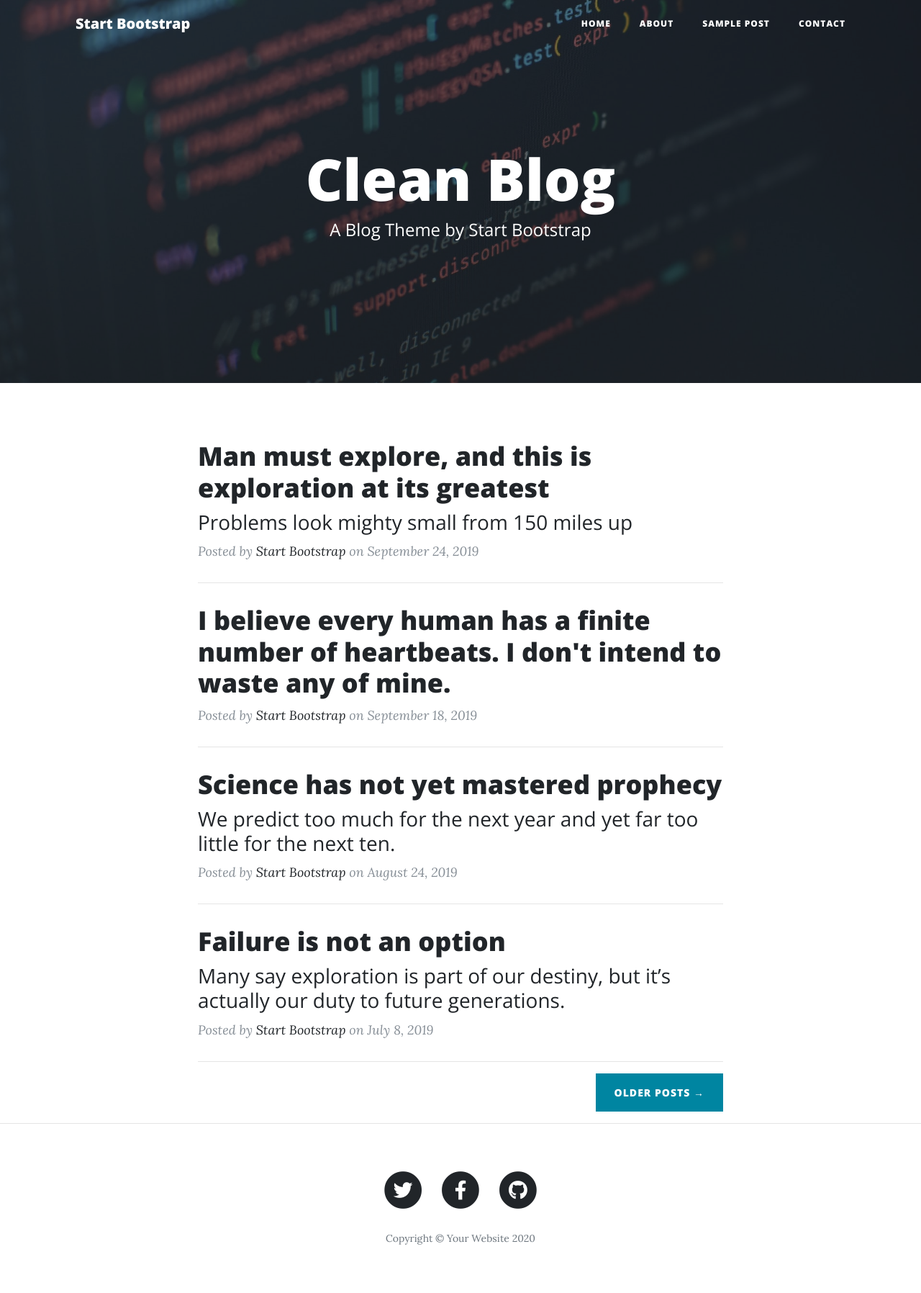
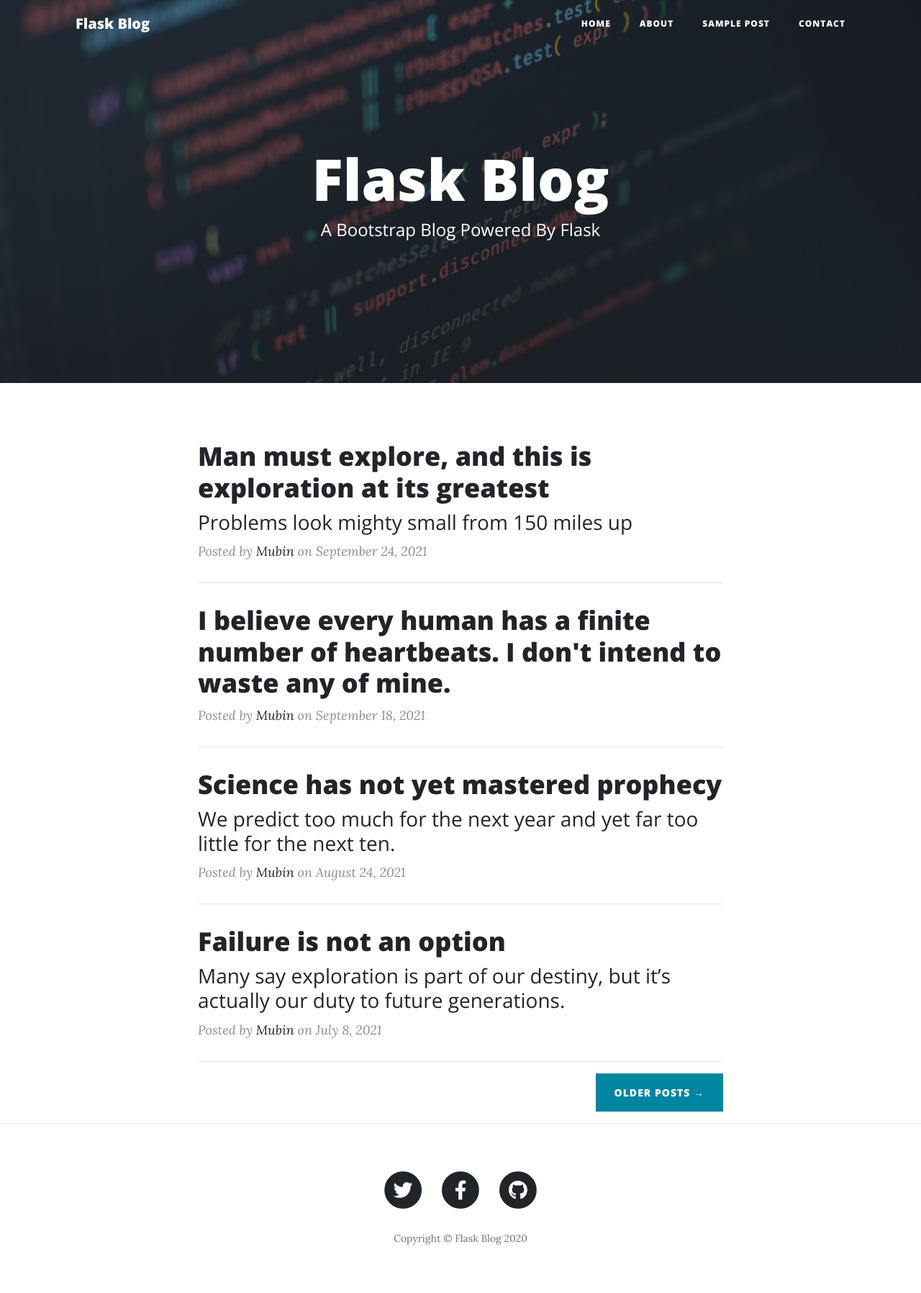
Before and after one commit to kmhmubin/Python-Projects-with-source-code, a Flask app: page / in a window 1280 px wide. Shown: the whole page at 72% size. Run offline with Flask 2, Linux system fonts and the light colour scheme; some libraries are stand-ins or nearby versions.

Commit message:
feat: index update

```diff
--- a/FlasKBlog/templates/index.html
+++ b/FlasKBlog/templates/index.html
@@ -1,35 +1,57 @@
 <!DOCTYPE html>
 <html lang="en">
+  <head>
+    <meta charset="utf-8" />
+    <meta
+      name="viewport"
+      content="width=device-width, initial-scale=1, shrink-to-fit=no"
+    />
+    <meta name="description" content="" />
+    <meta name="author" content="" />
 
-<head>
-
-  <meta charset="utf-8">
-  <meta name="viewport" content="width=device-width, initial-scale=1, shrink-to-fit=no">
-  <meta name="description" content="">
-  <meta name="author" content="">
-
-  <title>Clean Blog - Start Bootstrap Theme</title>
+    <title>Flask Blog</title>
 
     <!-- Bootstrap core CSS -->
-  <link href="vendor/bootstrap/css/bootstrap.min.css" rel="stylesheet">
+    <link
+      href="/static/vendor/bootstrap/css/bootstrap.min.css"
+      rel="stylesheet"
+    />
 
     <!-- Custom fonts for this template -->
-  <link href="vendor/fontawesome-free/css/all.min.css" rel="stylesheet" type="text/css">
-  <link href='https://fonts.googleapis.com/css?family=Lora:400,700,400italic,700italic' rel='stylesheet' type='text/css'>
-  <link href='https://fonts.googleapis.com/css?family=Open+Sans:300italic,400italic,600italic,700italic,800italic,400,300,600,700,800' rel='stylesheet' type='text/css'>
+    <link
+      href="/static/vendor/fontawesome-free/css/all.min.css"
+      rel="stylesheet"
+      type="text/css"
+    />
+    <link
+      href="https://fonts.googleapis.com/css?family=Lora:400,700,400italic,700italic"
+      rel="stylesheet"
+      type="text/css"
+    />
+    <link
+      href="https://fonts.googleapis.com/css?family=Open+Sans:300italic,400italic,600italic,700italic,800italic,400,300,600,700,800"
+      rel="stylesheet"
+      type="text/css"
+    />
 
     <!-- Custom styles for this template -->
-  <link href="css/clean-blog.min.css" rel="stylesheet">
-
+    <link href="/static/css/clean-blog.min.css" rel="stylesheet" />
   </head>
 
   <body>
-
     <!-- Navigation -->
     <nav class="navbar navbar-expand-lg navbar-light fixed-top" id="mainNav">
       <div class="container">
-      <a class="navbar-brand" href="index.html">Start Bootstrap</a>
-      <button class="navbar-toggler navbar-toggler-right" type="button" data-toggle="collapse" data-target="#navbarResponsive" aria-controls="navbarResponsive" aria-expanded="false" aria-label="Toggle navigation">
+        <a class="navbar-brand" href="index.html">Flask Blog</a>
+        <button
+          class="navbar-toggler navbar-toggler-right"
+          type="button"
+          data-toggle="collapse"
+          data-target="#navbarResponsive"
+          aria-controls="navbarResponsive"
+          aria-expanded="false"
+          aria-label="Toggle navigation"
+        >
           Menu
           <i class="fas fa-bars"></i>
         </button>
@@ -53,14 +75,17 @@
     </nav>
 
     <!-- Page Header -->
-  <header class="masthead" style="background-image: url('img/home-bg.jpg')">
+    <header
+      class="masthead"
+      style="background-image: url('/static/img/home-bg.jpg')"
+    >
       <div class="overlay"></div>
       <div class="container">
         <div class="row">
           <div class="col-lg-8 col-md-10 mx-auto">
             <div class="site-heading">
-            <h1>Clean Blog</h1>
-            <span class="subheading">A Blog Theme by Start Bootstrap</span>
+              <h1>Flask Blog</h1>
+              <span class="subheading">A Bootstrap Blog Powered By Flask</span>
             </div>
           </div>
         </div>
@@ -80,59 +105,68 @@
                 Problems look mighty small from 150 miles up
               </h3>
             </a>
-          <p class="post-meta">Posted by
-            <a href="#">Start Bootstrap</a>
-            on September 24, 2019</p>
+            <p class="post-meta">
+              Posted by
+              <a href="#">Mubin</a>
+              on September 24, 2021
+            </p>
           </div>
-        <hr>
+          <hr />
           <div class="post-preview">
             <a href="post.html">
               <h2 class="post-title">
-              I believe every human has a finite number of heartbeats. I don't intend to waste any of mine.
+                I believe every human has a finite number of heartbeats. I don't
+                intend to waste any of mine.
               </h2>
             </a>
-          <p class="post-meta">Posted by
-            <a href="#">Start Bootstrap</a>
-            on September 18, 2019</p>
+            <p class="post-meta">
+              Posted by
+              <a href="#">Mubin</a>
+              on September 18, 2021
+            </p>
           </div>
-        <hr>
+          <hr />
           <div class="post-preview">
             <a href="post.html">
-            <h2 class="post-title">
-              Science has not yet mastered prophecy
-            </h2>
+              <h2 class="post-title">Science has not yet mastered prophecy</h2>
               <h3 class="post-subtitle">
-              We predict too much for the next year and yet far too little for the next ten.
+                We predict too much for the next year and yet far too little for
+                the next ten.
               </h3>
             </a>
-          <p class="post-meta">Posted by
-            <a href="#">Start Bootstrap</a>
-            on August 24, 2019</p>
+            <p class="post-meta">
+              Posted by
+              <a href="#">Mubin</a>
+              on August 24, 2021
+            </p>
           </div>
-        <hr>
+          <hr />
           <div class="post-preview">
             <a href="post.html">
-            <h2 class="post-title">
-              Failure is not an option
-            </h2>
+              <h2 class="post-title">Failure is not an option</h2>
               <h3 class="post-subtitle">
-              Many say exploration is part of our destiny, but it’s actually our duty to future generations.
+                Many say exploration is part of our destiny, but it’s actually
+                our duty to future generations.
               </h3>
             </a>
-          <p class="post-meta">Posted by
-            <a href="#">Start Bootstrap</a>
-            on July 8, 2019</p>
+            <p class="post-meta">
+              Posted by
+              <a href="#">Mubin</a>
+              on July 8, 2021
+            </p>
           </div>
-        <hr>
+          <hr />
           <!-- Pager -->
           <div class="clearfix">
-          <a class="btn btn-primary float-right" href="#">Older Posts &rarr;</a>
+            <a class="btn btn-primary float-right" href="#"
+              >Older Posts &rarr;</a
+            >
           </div>
         </div>
       </div>
     </div>
 
-  <hr>
+    <hr />
 
     <!-- Footer -->
     <footer>
@@ -165,19 +199,17 @@
                 </a>
               </li>
             </ul>
-          <p class="copyright text-muted">Copyright &copy; Your Website 2020</p>
+            <p class="copyright text-muted">Copyright &copy; Flask Blog 2020</p>
           </div>
         </div>
       </div>
     </footer>
 
     <!-- Bootstrap core JavaScript -->
-  <script src="vendor/jquery/jquery.min.js"></script>
-  <script src="vendor/bootstrap/js/bootstrap.bundle.min.js"></script>
+    <script src="/static/vendor/jquery/jquery.min.js"></script>
+    <script src="/static/vendor/bootstrap/js/bootstrap.bundle.min.js"></script>
 
     <!-- Custom scripts for this template -->
-  <script src="js/clean-blog.min.js"></script>
-
+    <script src="/static/js/clean-blog.min.js"></script>
   </body>
-
 </html>
```
Lines whose indentation alone changed are shown as unchanged.
